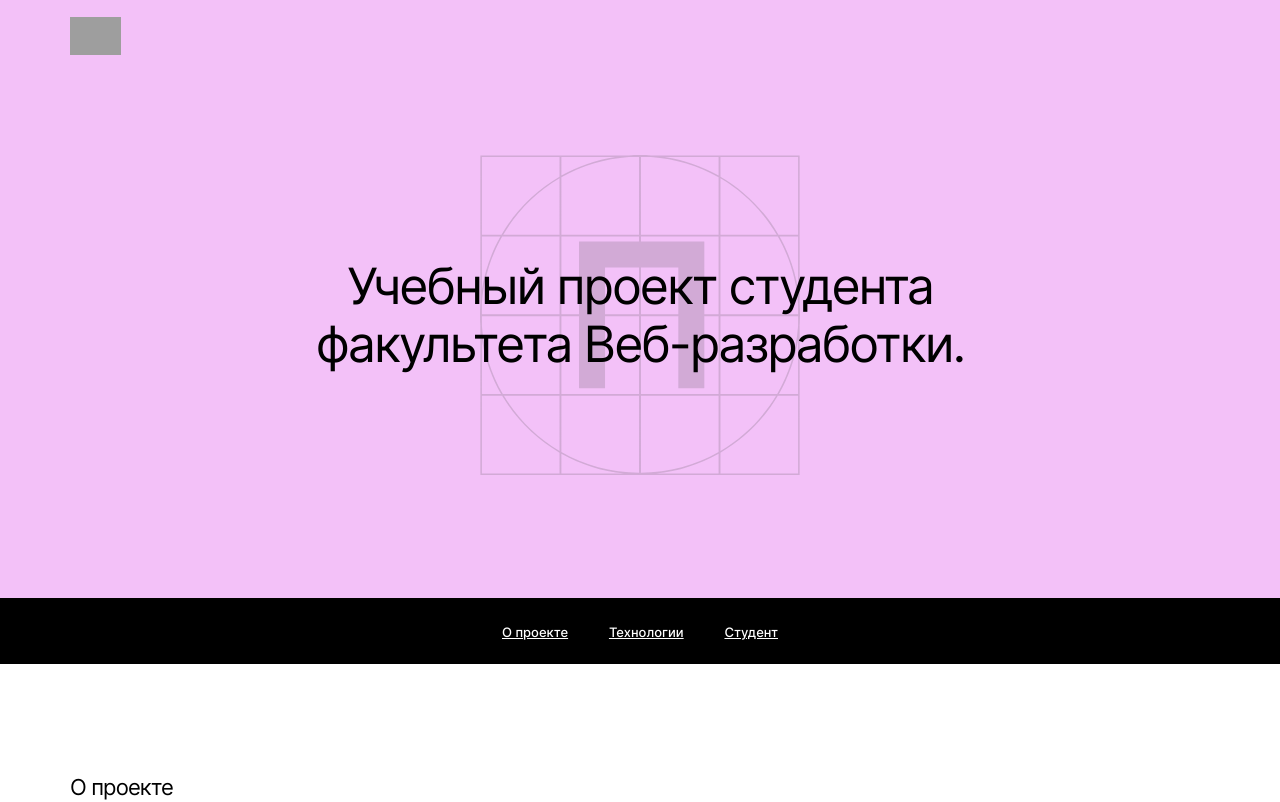
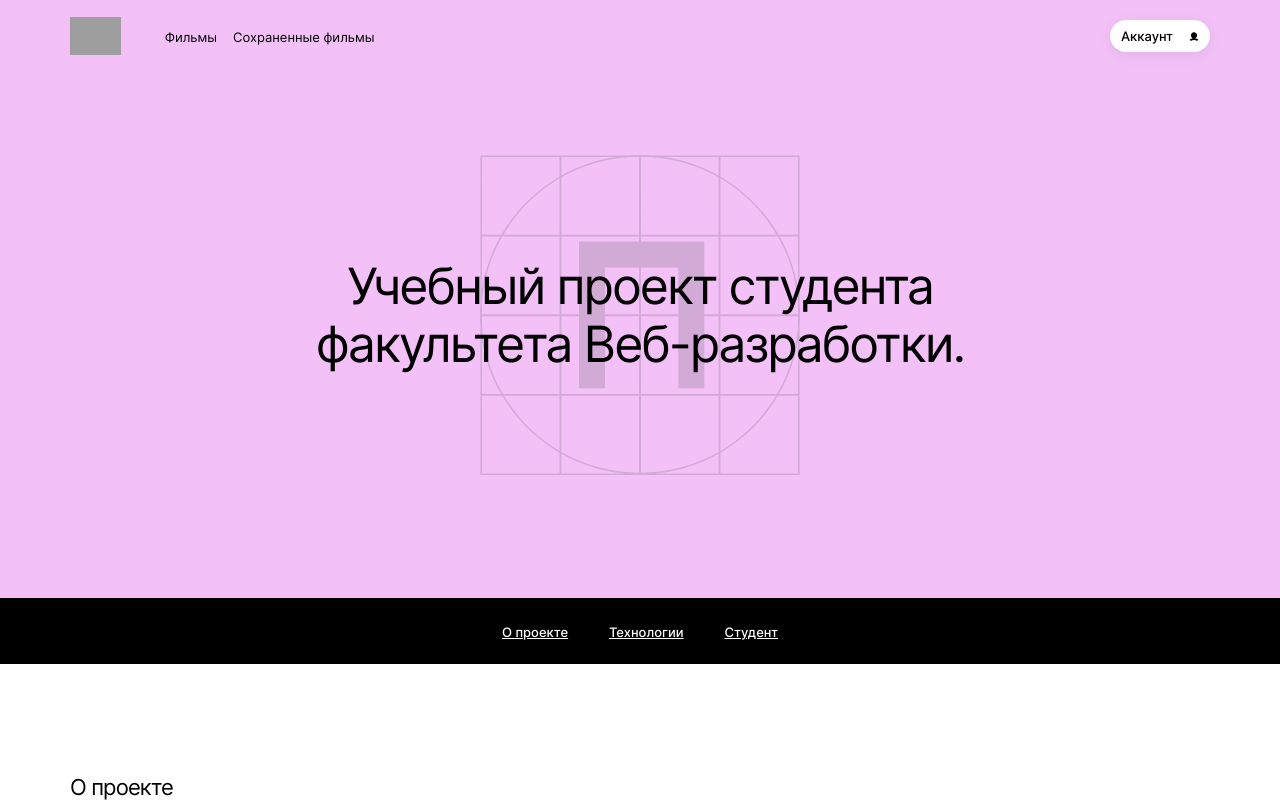
Before and after one commit to Elena-BLZ/movies-explorer-frontend, a React (Create React App) app: page / in a window 1280 px wide. Shown: the top 802 px of the page. Built offline with nearby package versions, Linux system fonts and the light colour scheme; grey boxes are pictures that could not be loaded.

Commit message:
feat: Navigation (header)

```diff
--- a/src/components/App/App.js
+++ b/src/components/App/App.js
@@ -10,7 +10,7 @@ import Profile from "../Profile/Profile";
 import Login from "../Login/Login";
 import Register from "../Register/Register";
 import NotFound from "../NotFound/NotFound";
-
+import Navigation from "../Navigation/Navigation";
 
 
 import "./App.css";
@@ -21,33 +21,39 @@ function App() {
       <div className="app__container">
         <Switch>
           <Route exact path="/">
-            <Header theme="color" pasitionStyle="main"/>
+            <Header theme="color" positionStyle="main"/>
             <Main />
             <Footer />
           </Route>
           <Route  path="/movies">
-            <Header theme="light" pasitionStyle="main"/>
+            <Header theme="light" positionStyle="main"/>
             <Movies />
             <Footer />
           </Route>
           <Route path="/saved-movies">
-          <Header theme="light" pasitionStyle="main"/>
+          <Header theme="light" positionStyle="main"/>
             <SavedMovies />
             <Footer />
           </Route>
           <Route path="/profile">
-          <Header theme="light" pasitionStyle="main"/>
+          <Header theme="light" positionStyle="main"/>
             <Profile />
           </Route>
           <Route path="/signin">
-          <Header theme="light" pasitionStyle="auth"/>
+          <Header theme="light" positionStyle="auth"/>
 
           <Login />
 
           </Route>
           <Route path="/signup">
-          <Header theme="light" pasitionStyle="auth"/>
+          <Header theme="light" positionStyle="auth"/>
           <Register />
+
+          </Route>
+          <Route path="/nav">
+
+          <Navigation >
+          </Navigation>
 
           </Route>
           <Route path="*">
--- a/src/components/Header/Header.js
+++ b/src/components/Header/Header.js
@@ -2,16 +2,16 @@ import React from "react";
 import logo from "../../images/logo.svg";
 import "./Header.css";
 import "../App/App.css"
-/* import NavBar from "./NavBar"; */
+import Navigation from "../Navigation/Navigation";
 
-export default function Header({theme, pasitionStyle}) {
-    const headerClassName = "header app__header "+ "header_theme_"+theme +" header_style_"+pasitionStyle;
-    const logoClassName = "header__logo header__logo_style_"+pasitionStyle;
+export default function Header({theme, positionStyle}) {
+    const headerClassName = "header app__header "+ "header_theme_"+theme +" header_style_"+positionStyle;
+    const logoClassName = "header__logo header__logo_style_"+positionStyle;
 
   return (
     <header className={headerClassName}>
       <img src={logo} alt="Логотип" className={logoClassName}></img>
-    {/* <NavBar {...props}></NavBar>  */}
+   <Navigation mode="header"/>
     </header>
   );
 }
--- a/src/components/Navigation/Navigation.css
+++ b/src/components/Navigation/Navigation.css
@@ -0,0 +1,64 @@
+.navigation {
+    display: flex;
+    justify-content: space-between;
+    align-items: center;
+    width: 100% ;
+}
+.navigation__mode_header {
+flex-direction: row;
+padding: 0 70px 0 44px;
+}
+
+.navigation__links {
+    list-style: none;
+    padding: 0;
+    display: flex;
+    gap: 16px;
+}
+.navigation__links_mode_header {
+    flex-direction: row;
+    align-items: center;
+    justify-content: flex-start;
+    gap: 16px;
+}
+
+.navigation__link {
+    text-decoration: none;
+    font-style: normal;
+font-weight: 400;
+font-size: 13px;
+line-height: 18px;
+
+text-align: right;
+
+color: #000000;
+}
+
+.navigation__link_mode_header_current {
+    font-weight: 500;
+
+}
+
+.navigation__profile-button {
+    background: #FFFFFF;
+box-shadow: 0px 3px 14px rgba(0, 0, 0, 0.08);
+border-radius: 40px;
+border: none;
+width: 100px;
+height: 32px;
+display: flex;
+flex-direction: row;
+align-items: center;
+justify-content: space-between;
+text-decoration: none;
+color: #000000;
+font-style: normal;
+font-weight: 500;
+font-size: 13px;
+line-height: 12px;
+padding: 0 11px;
+}
+.navigation__profile-button-icon {
+    width: 10px;
+    height: 11px;
+}
--- a/src/components/Navigation/Navigation.js
+++ b/src/components/Navigation/Navigation.js
@@ -0,0 +1,31 @@
+import React from 'react'
+import icon from '../../images/profile-icon.svg'
+import { useHistory, Link } from 'react-router-dom';
+import "./Navigation.css"
+
+
+export default function Navigation({mode}) {
+    const history = useHistory();
+    const current = history.location.pathname;
+    const generateClassName = (path) => {
+        return `navigation__link navigation__link_mode_${mode} ${(path===current ? `navigation__link_mode_${mode}_current` : "")}`
+    }
+
+    const className = `navigation navigation__mode_${mode}`;//header or popup
+  return (
+    <div className={className}>
+    <ul className={'navigation__links navigation__links_mode_'+mode}>
+        <li className='navigation__link-container'>
+            <Link to="/movies" className={generateClassName("/movies")}>Фильмы</Link>
+        </li>
+        <li className='navigation__link-container'>
+            <Link to="/saved-movies" className={generateClassName("/saved-movies")}>Сохраненные фильмы</Link>
+        </li>
+    </ul>
+    <button className='navigation__profile-button' onClick={()=>{history.push("/profile")}}>
+    Аккаунт
+<img className='navigation__profile-button-icon' alt='Иконка человечка' src={icon}/>
+    </button>
+    </div>
+  )
+}
```
Also changed, not shown: src/images/profile-icon.svg (added).
